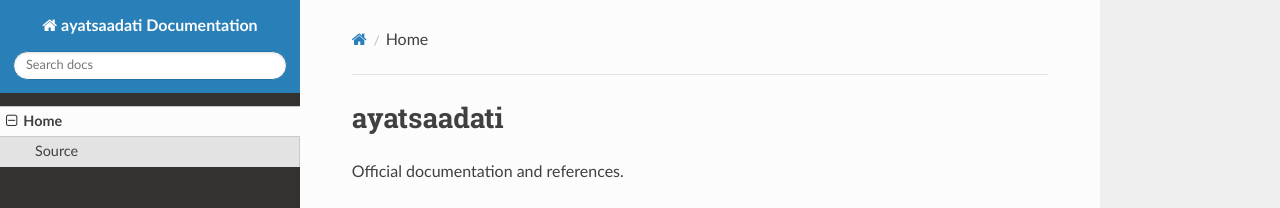
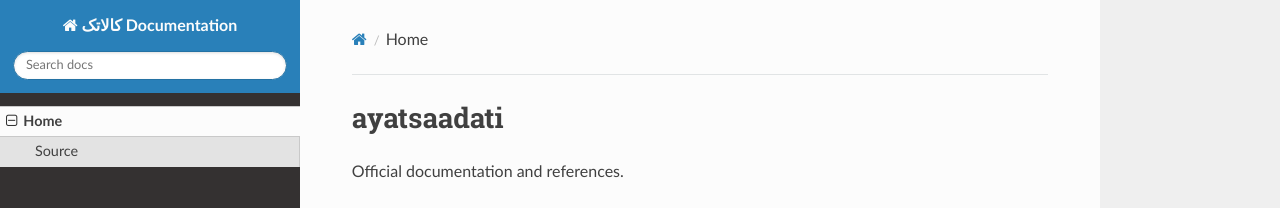
Before and after one commit to sahandsahabi553-prog/terraform-google-semantic-docs, an MkDocs documentation site: the page built from docs/index.md, in a window 1280 px wide. Shown: the top 208 px of the page. Built offline with MkDocs 1.6.1, drawn with Linux system fonts in a browser that asks for light colours; nearby versions of some CDN libraries.

```diff
--- a/mkdocs.yml
+++ b/mkdocs.yml
@@ -1,4 +1,4 @@
-site_name: ayatsaadati Documentation
+site_name: کالاتک Documentation
 nav:
   - Home: index.md
 theme: readthedocs
```
